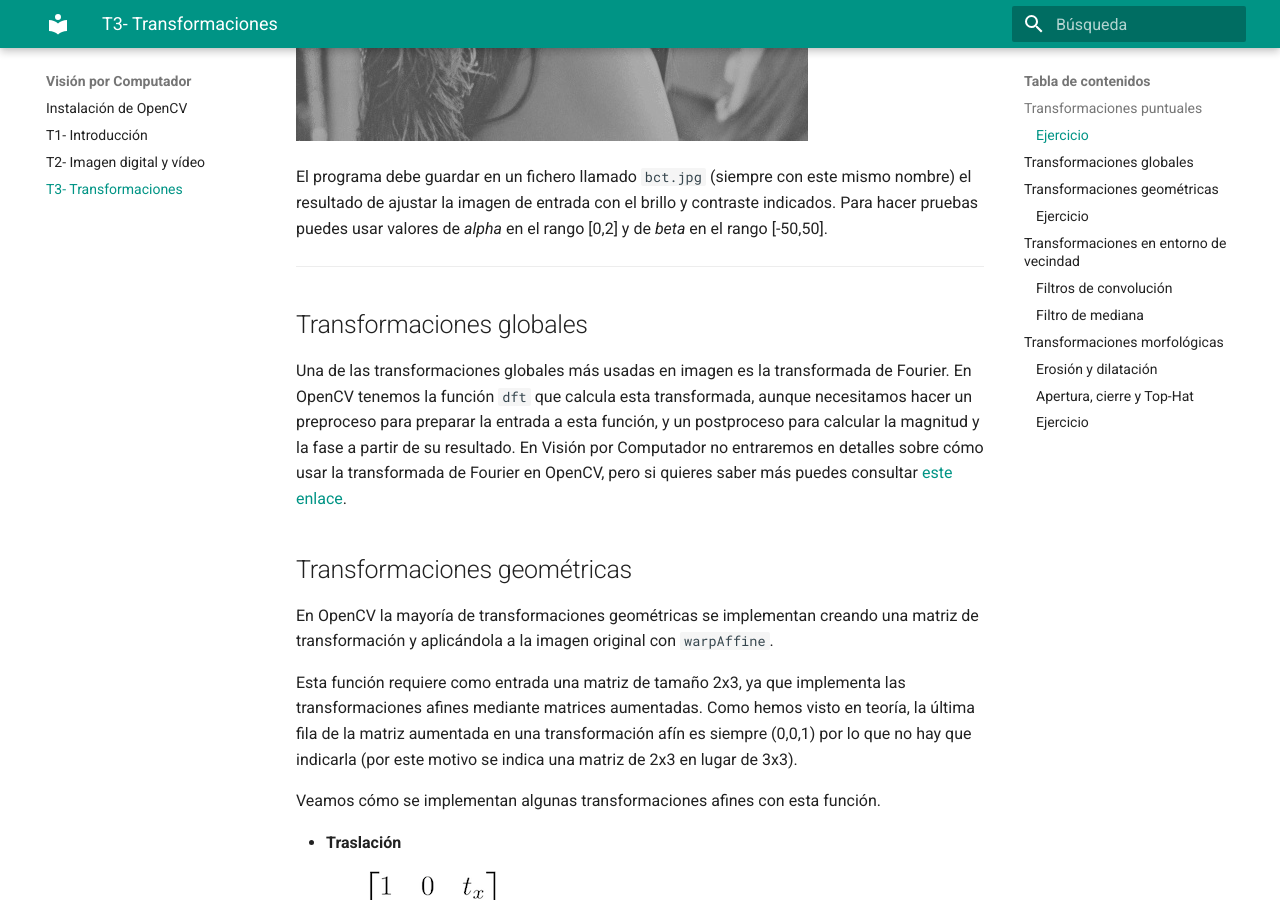
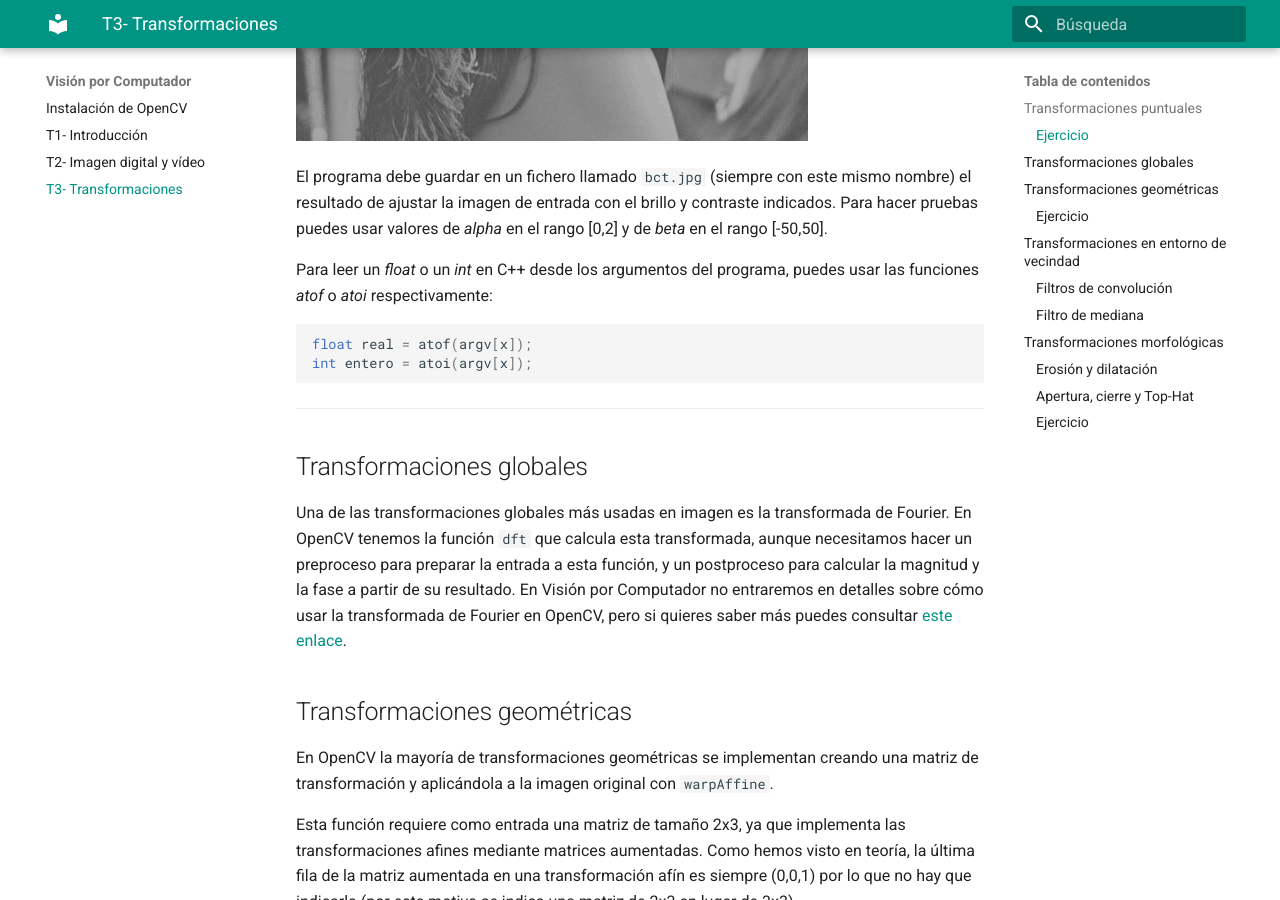
Before and after one commit to pertusa/VisionPorComputador, an MkDocs documentation site: the page built from docs/transformaciones.md, in a window 1280 px wide and 900 px high, scrolled down 2249 px. Built offline with MkDocs 1.6.1 and Material for MkDocs 9.7.7, drawn with Linux system fonts in a browser that asks for light colours.

Commit message:
atof/atoi added

````diff
--- a/docs/transformaciones.md
+++ b/docs/transformaciones.md
@@ -72,6 +72,13 @@ Cambiados rangos [0,3] por [0,2] y [0,100] por [-50,50]
 --->
 
 El programa debe guardar en un fichero llamado `bct.jpg` (siempre con este mismo nombre) el resultado de ajustar la imagen de entrada con el brillo y contraste indicados. Para hacer pruebas puedes usar valores de _alpha_ en el rango [0,2] y de _beta_ en el rango [-50,50].
+
+Para leer un _float_ o un _int_ en C++ desde los argumentos del programa, puedes usar las funciones _atof_ o _atoi_ respectivamente:
+
+```cpp
+float real = atof(argv[x]);
+int entero = atoi(argv[x]);
+```
 
 <!---
 > Ayuda: Podemos gestionar nosotros mismos los parámetros, pero cuando tenemos combinaciones complicadas es conveniente usar `CommandLineParser`, ya que [esta función](http://docs.opencv.org/3.0-beta/modules/core/doc/command_line_parser.html) lo hace por nosotros. Usa este código como base para tu programa:
````
